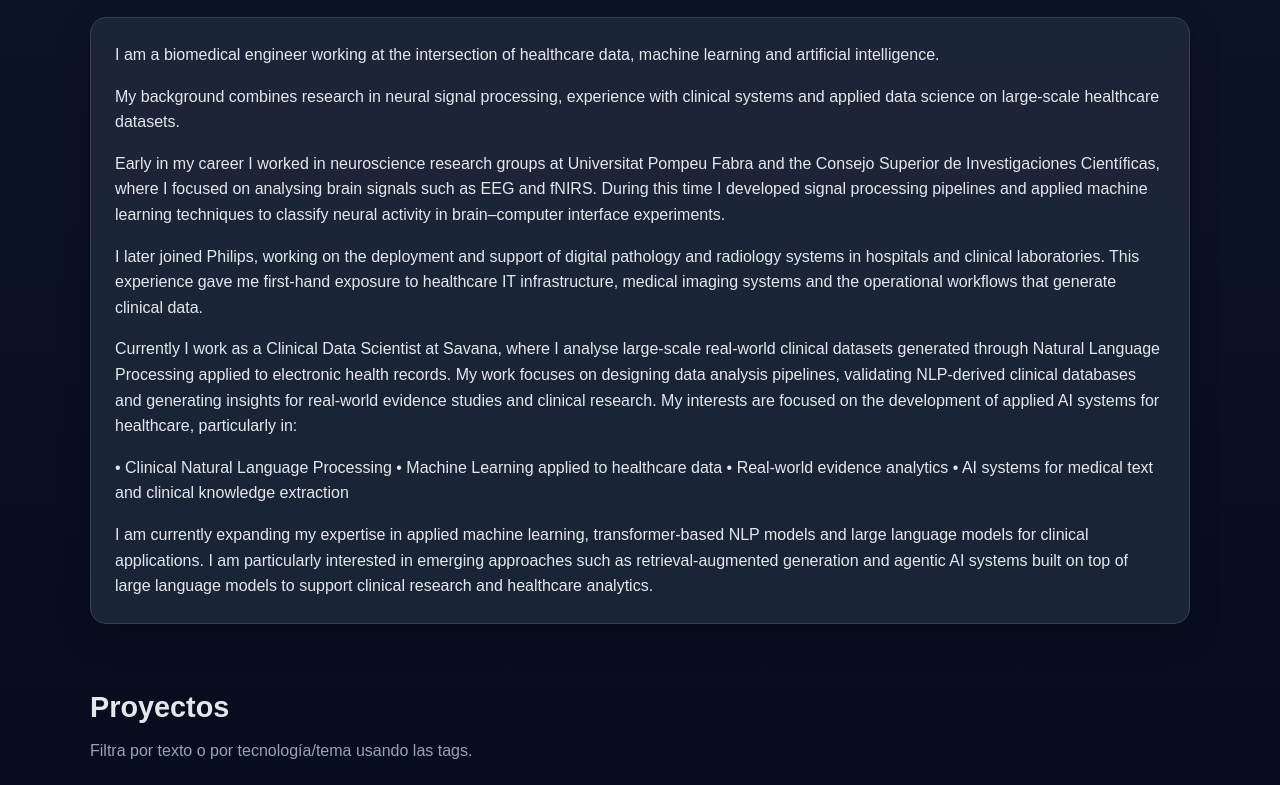
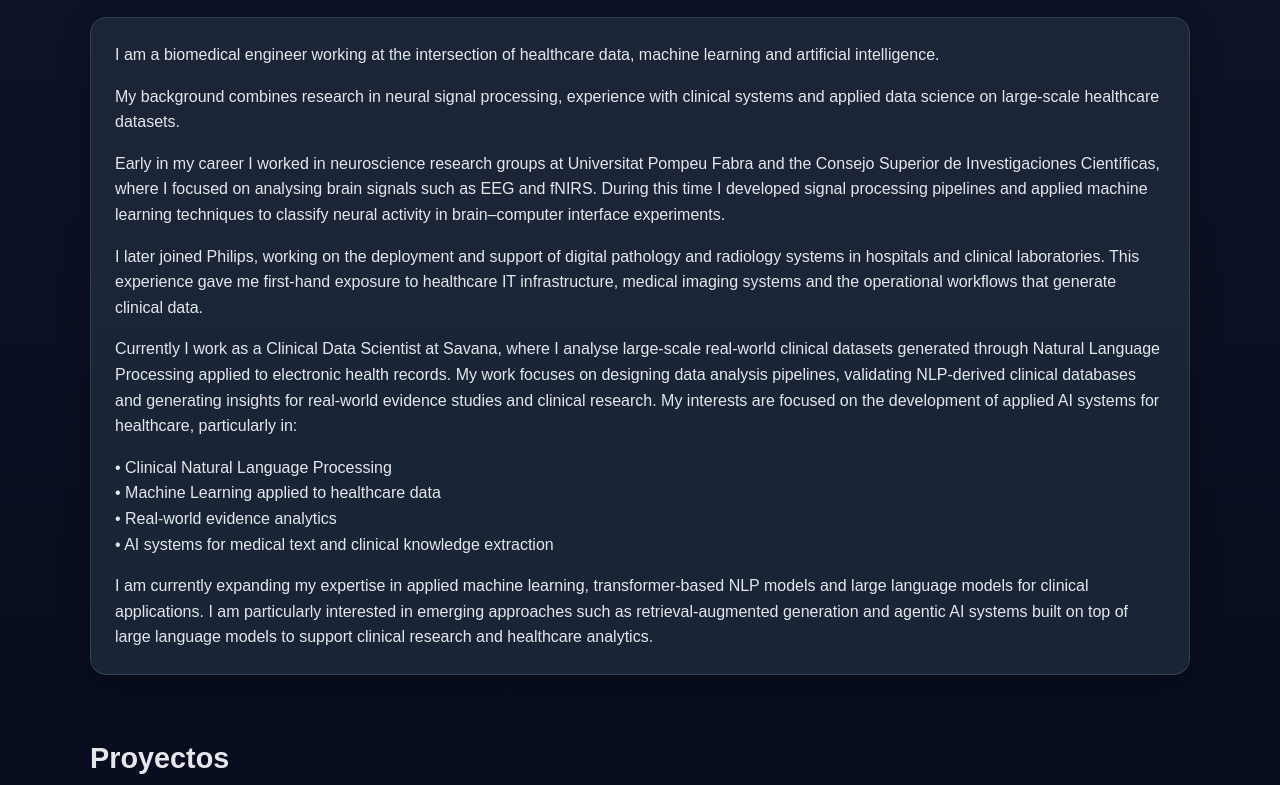
Before and after one commit to agustinroviraquezada/portfolio, a plain HTML site: page index.html in a window 1280 px wide. Shown: the part 469-1254 px from the top of the page. Drawn offline with Linux system fonts and the light colour scheme.

Commit message:
Update index.html

```diff
--- a/index.html
+++ b/index.html
@@ -64,10 +64,10 @@
           My interests are focused on the development of applied AI systems for healthcare, particularly in:
         </p>
         <p>
-            • Clinical Natural Language Processing
-            • Machine Learning applied to healthcare data
-            • Real-world evidence analytics
-            • AI systems for medical text and clinical knowledge extraction
+          • Clinical Natural Language Processing<br>
+          • Machine Learning applied to healthcare data<br>
+          • Real-world evidence analytics<br>
+          • AI systems for medical text and clinical knowledge extraction
         </p>
         <p>
           I am currently expanding my expertise in applied machine learning, transformer-based NLP models
```
